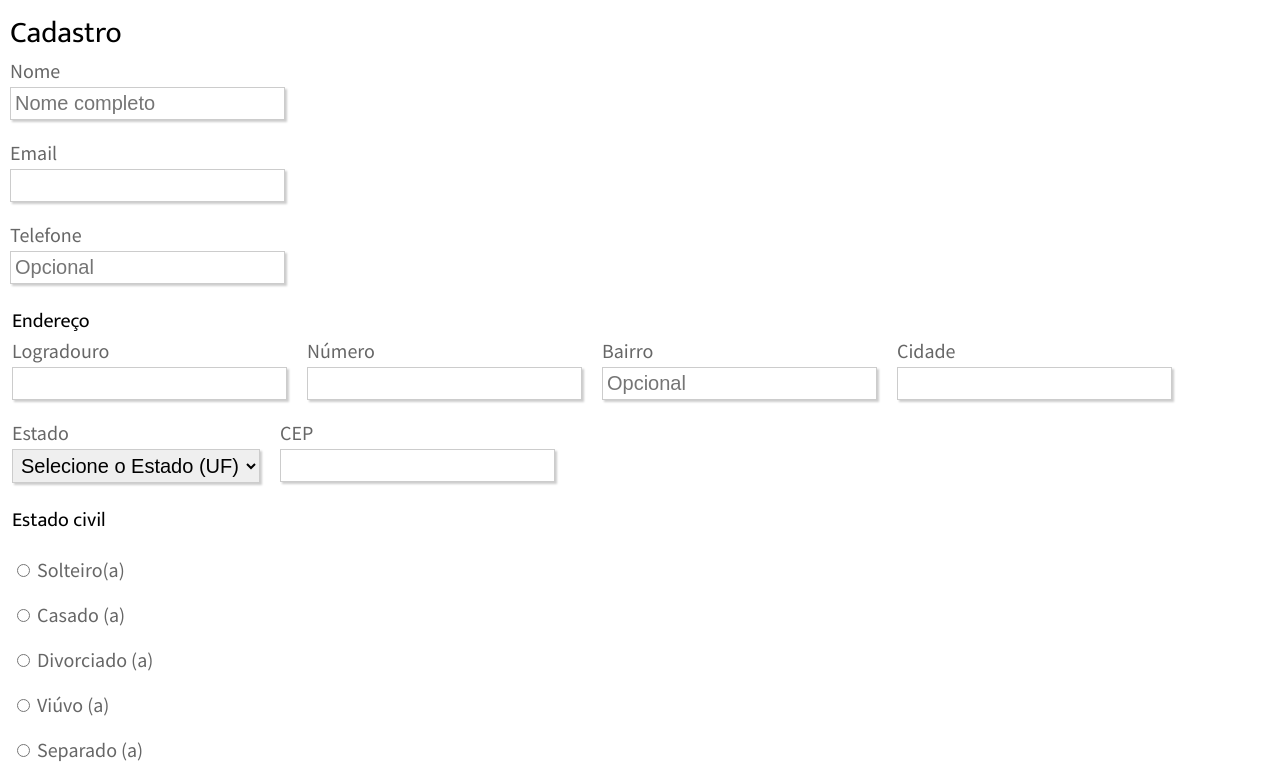
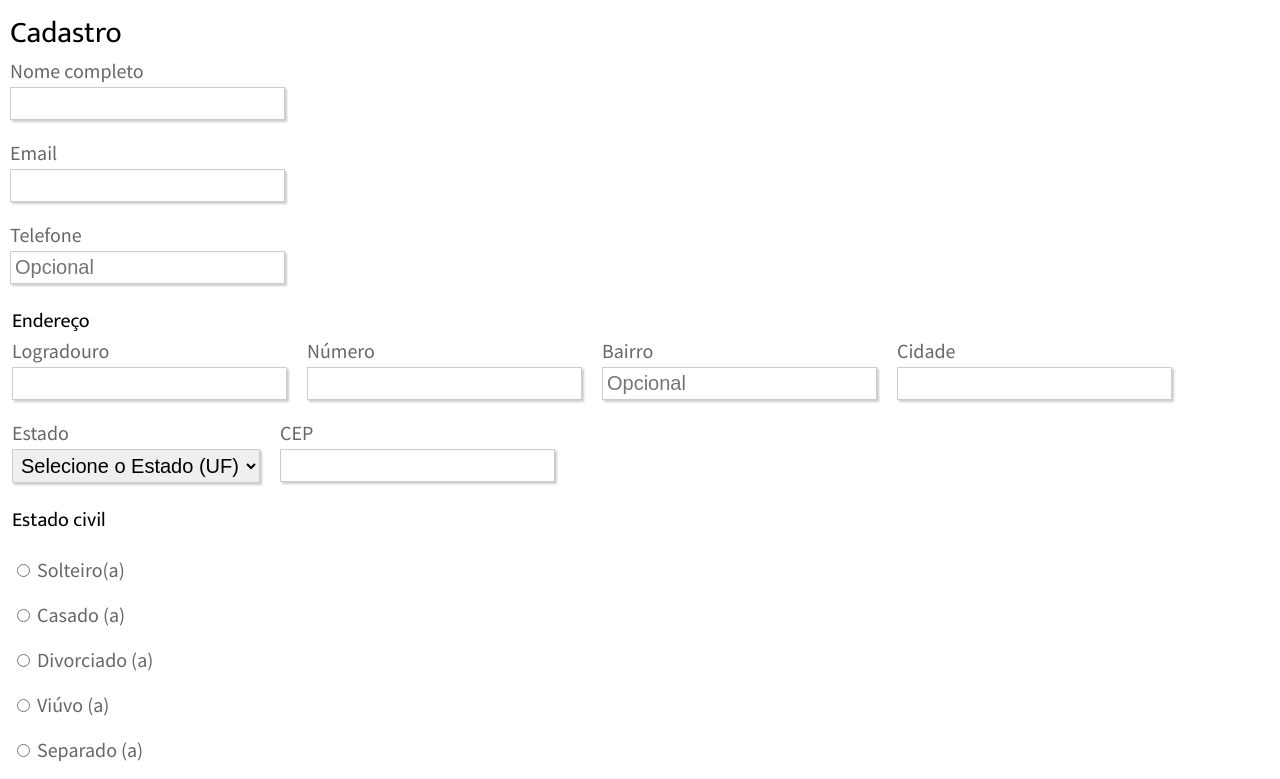
Before and after one commit to YaritzaSilva/form-cadastro, a plain HTML site: page index.html in a window 1280 px wide. Shown: the top 779 px of the page. Drawn offline with Linux system fonts and the light colour scheme.

Commit message:
alteracao nome

```diff
--- a/index.html
+++ b/index.html
@@ -11,8 +11,8 @@
         <fieldset>
       <legend class= "cadastro" or="cadastro">Cadastro</legend>
 <div class="linha">
-        <label for="nome">Nome</label>
-        <input type="text" name="nome" id="nome" placeholder="Nome completo" required="required" />
+        <label for="nome">Nome completo</label>
+        <input type="text" name="nome" id="nome" required="required" />
       </div>
       <div class="linha">
         <label for="email">Email</label>
```
